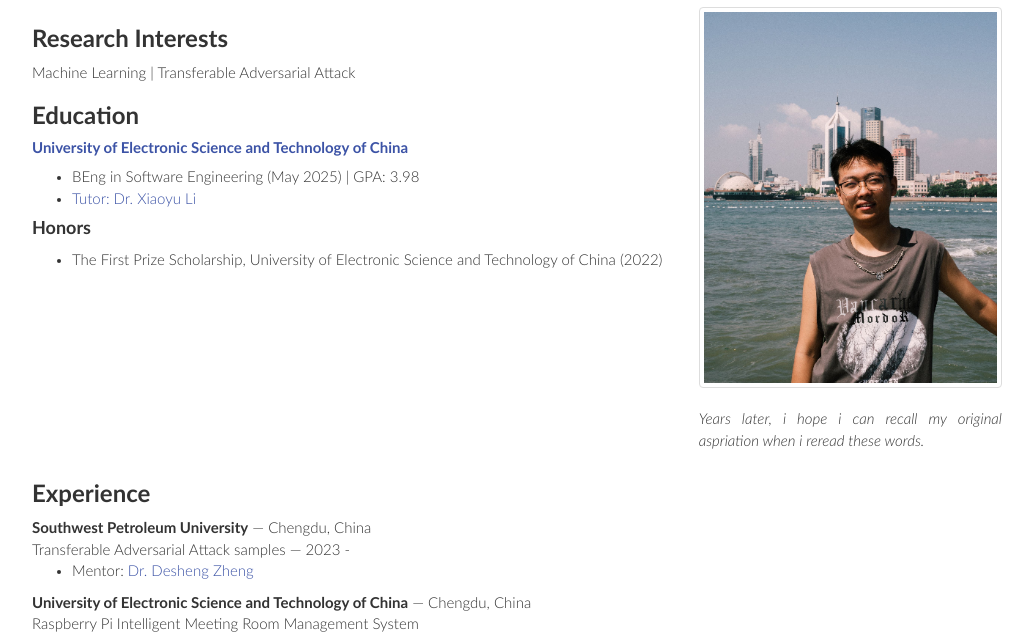
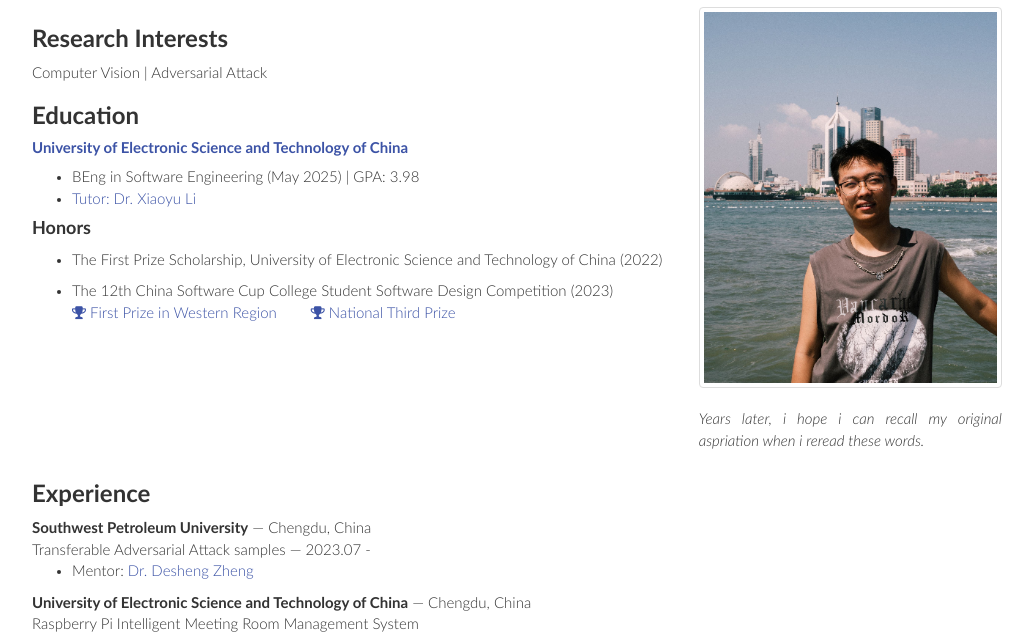
Before and after one commit to Lounwb/Lounwb.github.io, a plain HTML site: page index.html in a window 1280 px wide. Shown: the part 99-731 px from the top of the page, without its empty margins (123-1156 px from the left). Drawn offline with nearby package versions, Linux system fonts and the light colour scheme.

Commit message:
add honors in 2023

```diff
--- a/index.html
+++ b/index.html
@@ -70,7 +70,7 @@
         <div class="row">
             <div class="col-sm-8 col-md-8">
                 <h3 id="research-interests">Research Interests</h3>
-                <p>Machine Learning | Transferable Adversarial Attack</p>
+                <p>Computer Vision | Adversarial Attack</p>
 
                 <h3 id="education">Education</h3>
 
@@ -91,6 +91,14 @@
                 <h4 id="honors">Honors</h4>
                 <ul>
                     <li>The First Prize Scholarship, University of Electronic Science and Technology of China (2022)</li>
+                </ul>
+                <ul>
+                    <li>The 12th China Software Cup College Student Software Design Competition (2023)</li>
+
+                    <span class="pub">
+                        <a href="/files/11014144-3b7579e59265e737.pdf" style="margin-right: 30px;"><i class="fa fa-trophy" aria-hidden="true"></i> First Prize in Western Region</a>
+                        <a href="/files/11014144-26204aa4f11b9e32.pdf"><i class="fa fa-trophy" aria-hidden="true"></i> National Third Prize</a>
+                    </span>
                 </ul>
             </div>
 
@@ -157,7 +165,7 @@
         </div> -->
         <div>
             <strong>Southwest Petroleum University</strong> — Chengdu, China<br/>
-            Transferable Adversarial Attack samples — 2023 -<br/>
+            Transferable Adversarial Attack samples — 2023.07 -<br/>
             <ul>
                 <li>Mentor: <a href="https://www.swpu.edu.cn/scs/info/1169/4798.htm">Dr. Desheng Zheng</a></li>
             </ul>
```
Also changed, not shown: 2 other files.
